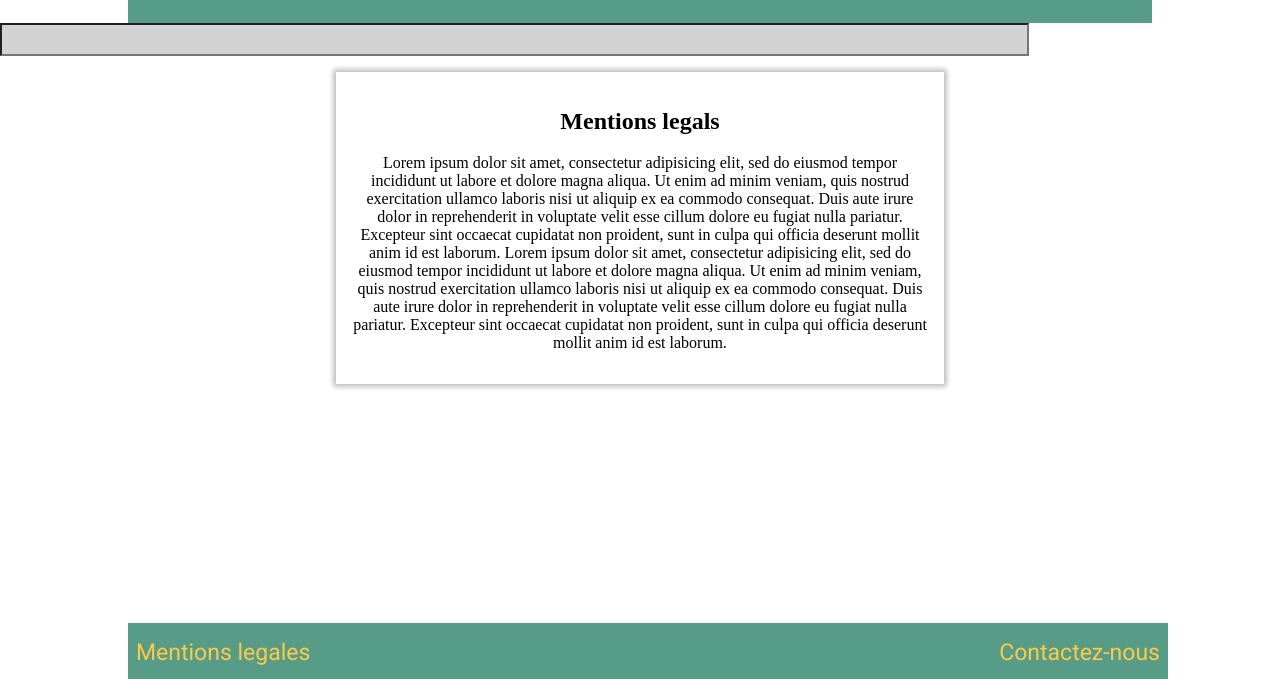
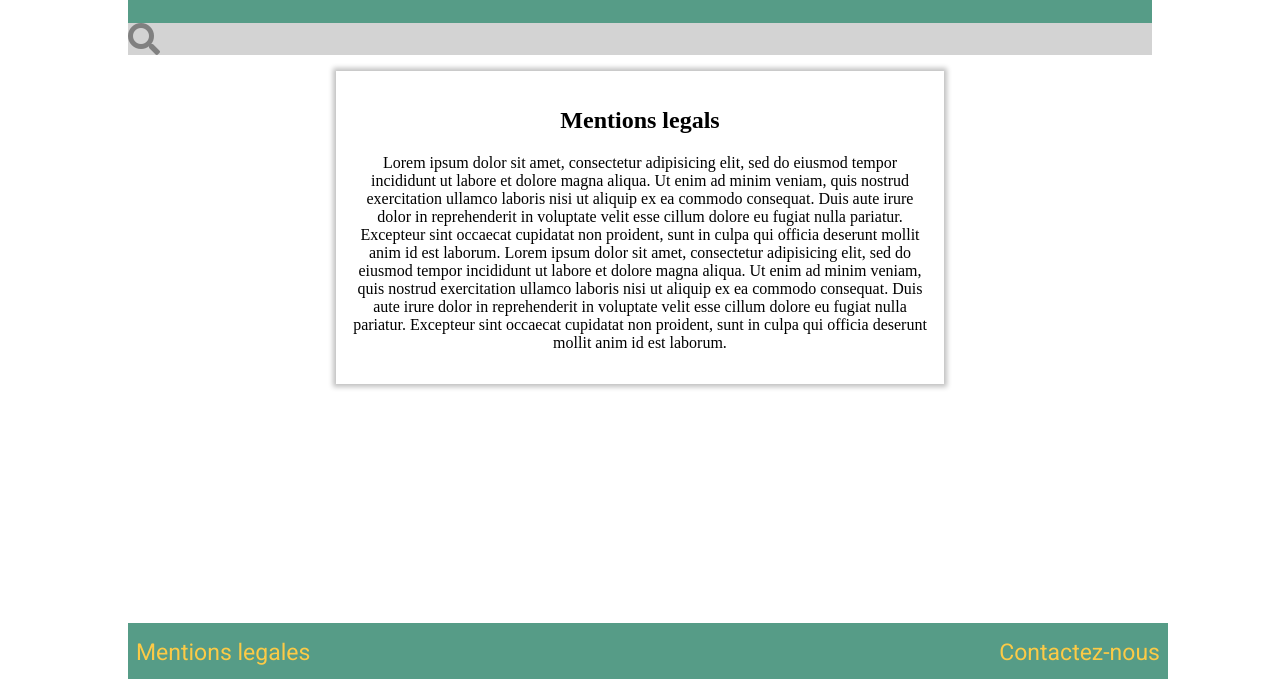
Before and after one commit to HuardYanis/projet-3, a plain HTML site: page mentionslegals.html in a window 1280 px wide. Shown: the part 121-800 px from the top of the page. Drawn offline with Linux system fonts and the light colour scheme.

Commit message:
modifdone

```diff
--- a/mentionslegals.html
+++ b/mentionslegals.html
@@ -10,11 +10,7 @@
 	</head>
 	<body>
 		<header><a href="index.html"><h1>ohmyfood</h1></a></header>
-		<div>
-			<form>
-				<input type="text" name="search" placeholder="" id="search">
-			</form>
-		</div>
+		<div id="search"><i class="fas fa-search fa-2x"></i></div>
 		<section>
 			<div id="textment">
 			<h2>Mentions legals</h2>
```
